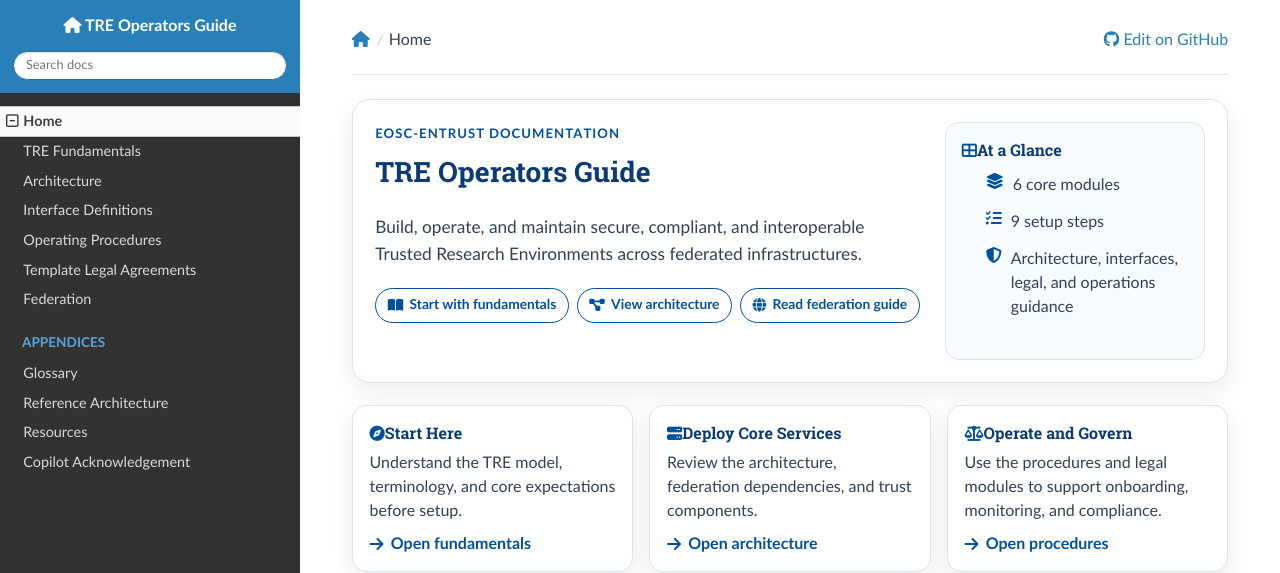
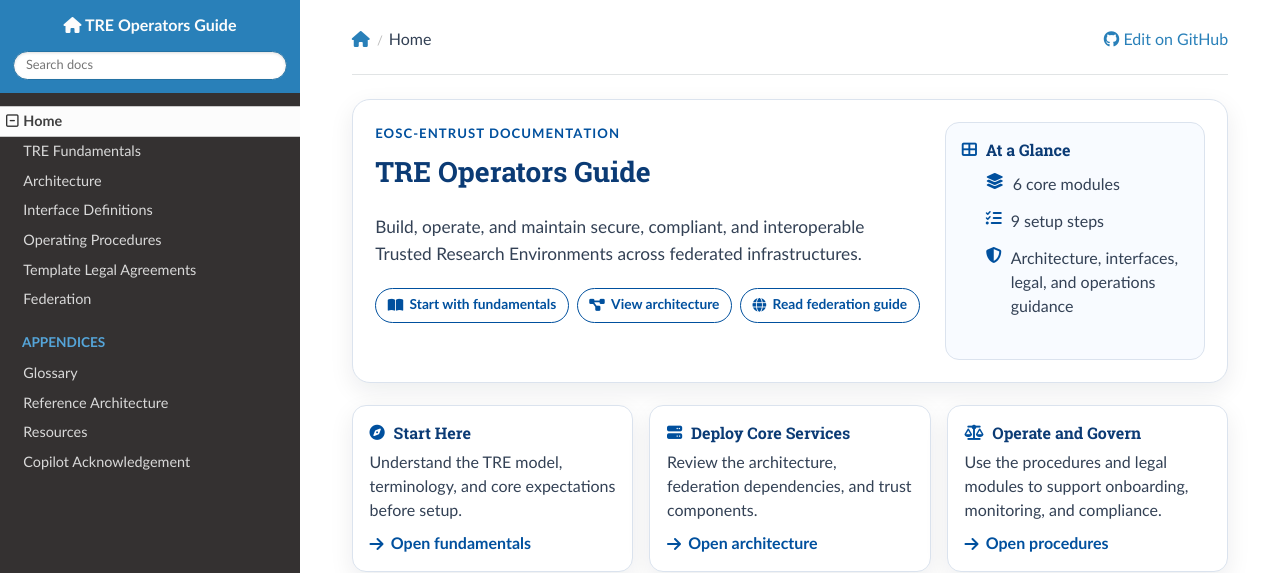
Before and after one commit to unioslo/tre-operators-docs, an MkDocs documentation site: the page built from docs/index.md, in a window 1280 px wide. Shown: the top 573 px of the page. Built offline with MkDocs 1.6.1, drawn with Linux system fonts in a browser that asks for light colours; nearby versions of some CDN libraries.

Commit message:
Enhance layout of hero panel and summary card headings for improved alignment and spacing

```diff
--- a/docs/stylesheets/home.css
+++ b/docs/stylesheets/home.css
@@ -105,8 +105,11 @@
 }
 
 .tre-hero-panel h2 {
+  align-items: center;
   border-bottom: 0;
+  display: flex;
   font-size: 1rem;
+  gap: 0.55rem;
   margin: 0 0 0.8rem;
   padding-bottom: 0;
 }
@@ -140,8 +143,11 @@
 }
 
 .tre-summary-card h2 {
+  align-items: center;
   border-bottom: 0;
+  display: flex;
   font-size: 1rem;
+  gap: 0.55rem;
   margin: 0 0 0.45rem;
   padding-bottom: 0;
 }
```
